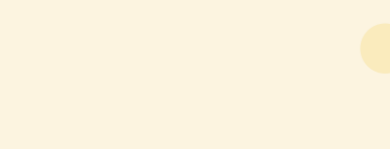
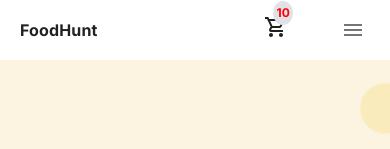
Before and after one commit to Waizul/FoodHunt, a React (Vite) app in the folder client/: page / in a window 390 px wide. Shown: the top 149 px of the page. Built offline with nearby package versions, Linux system fonts and the light colour scheme.

Commit message:
Responsive navbar added

```diff
--- a/client/src/App.tsx
+++ b/client/src/App.tsx
@@ -5,6 +5,7 @@ import { BrowserRouter, Routes, Route } from "react-router-dom";
 
 import { themeSettings } from "./styles/theme";
 import { Home } from "./pages";
+import { Navbar } from "./sections";
 
 const ColorModeContext = createContext({ toggleColorMode: () => {} });
 
@@ -28,6 +29,7 @@ function App() {
 				<CssBaseline />
 				<ThemeProvider theme={theme}>
 					<BrowserRouter>
+					<Navbar />
 					<Routes>
 						<Route path="/" element={<Home />} />
 					</Routes>
--- a/client/src/components/index.ts
+++ b/client/src/components/index.ts
@@ -2,4 +2,5 @@ import Search from "./search/Search";
 import Category from "./category/Category";
 import Item from "./item/Item";
 
+
 export { Search, Category, Item };
--- a/client/src/sections/index.ts
+++ b/client/src/sections/index.ts
@@ -1,4 +1,4 @@
 import Header from "./header/Header";
 import Foods from "./foods/Foods";
-
-export { Header, Foods };
+import Navbar from "./navbar/Navbar";
+export { Header, Foods, Navbar };
--- /dev/null
+++ b/client/src/sections/navbar/Navbar.tsx
@@ -0,0 +1,191 @@
+import {
+	Logout,
+	MenuOutlined,
+	ShoppingCartOutlined,
+	ArrowRightAlt,
+} from "@mui/icons-material";
+import {
+	Avatar,
+	Box,
+	Divider,
+	IconButton,
+	Menu,
+	MenuItem,
+	Stack,
+	Tooltip,
+	useMediaQuery,
+} from "@mui/material";
+import { styled, useTheme } from "@mui/material/styles";
+import { useState } from "react";
+
+type Props = {};
+
+const Nav = styled("nav")(({ theme }) => ({
+	width: "100%",
+	maxWidth: "1024px",
+	height: "60px",
+	margin: "auto",
+	[theme.breakpoints.down("laptop")]: {
+		paddingInline: 20,
+	},
+}));
+
+const NavItem = styled(MenuItem)(({ theme }) => ({
+	fontWeight: 500,
+	padding: 0,
+	marginLeft: "10px",
+	"&:hover": {
+		color: theme.palette.primary[500],
+		boxShadow: "none",
+	},
+}));
+
+const Navbar = (props: Props) => {
+	const theme = useTheme();
+	const matches = useMediaQuery(theme.breakpoints.up("tablet"));
+
+	const [anchorEl, setAnchorEl] = useState<null | HTMLElement>(null);
+	const open = Boolean(anchorEl);
+	const handleClick = (event: React.MouseEvent<HTMLElement>) => {
+		setAnchorEl(event.currentTarget);
+	};
+	const handleClose = () => {
+		setAnchorEl(null);
+	};
+
+	return (
+		<Nav>
+			<Stack
+				direction={"row"}
+				alignItems={"center"}
+				justifyContent={"space-between"}
+				height={"100%"}
+			>
+				<Box sx={{ cursor: "pointer", fontWeight: 700 }}>FoodHunt</Box>
+				<Stack direction={"row"} alignItems={"center"} spacing={4}>
+					{matches && (
+						<>
+							<NavItem sx={{}}>Breakfast</NavItem>
+							<NavItem>Lunch</NavItem>
+							<NavItem>Dinner</NavItem>
+						</>
+					)}
+
+					<Box
+						sx={{
+							position: "relative",
+						}}
+					>
+						<ShoppingCartOutlined />
+						<Box
+							sx={{
+								position: "absolute",
+								top: -14,
+								right: -5,
+								color: theme.palette.primary[500],
+								fontSize: "12px",
+								fontWeight: "700",
+								backgroundColor: theme.palette.grey[200],
+								borderRadius: "50%",
+								padding: "3px",
+							}}
+						>
+							10
+						</Box>
+					</Box>
+
+					{!matches && (
+						<>
+							<Box
+								sx={{
+									display: "flex",
+									alignItems: "center",
+									textAlign: "center",
+								}}
+							>
+								<Tooltip title='Menu'>
+									<IconButton
+										onClick={handleClick}
+										size='small'
+										sx={{ ml: 2 }}
+										aria-controls={open ? "account-menu" : undefined}
+										aria-haspopup='true'
+										aria-expanded={open ? "true" : undefined}
+									>
+										<MenuOutlined />
+									</IconButton>
+								</Tooltip>
+							</Box>
+							<Menu
+								anchorEl={anchorEl}
+								id='nav-menu'
+								open={open}
+								onClose={handleClose}
+								onClick={handleClose}
+								sx={{}}
+								PaperProps={{
+									elevation: 0,
+									sx: {
+										width: 200,
+										margin: "auto",
+										overflow: "visible",
+										filter: "drop-shadow(0px 2px 8px rgba(0,0,0,0.32))",
+										mt: 1.5,
+										"& .MuiAvatar-root": {
+											width: 30,
+											height: 30,
+											ml: -0.5,
+											mr: 1,
+										},
+										"&:before": {
+											content: '""',
+											display: "block",
+											position: "absolute",
+											top: 0,
+											right: 14,
+											width: 10,
+											height: 10,
+
+											transform: "translateY(-50%) rotate(45deg)",
+											zIndex: 0,
+										},
+									},
+								}}
+								transformOrigin={{ horizontal: "right", vertical: "top" }}
+								anchorOrigin={{ horizontal: "right", vertical: "bottom" }}
+							>
+								<NavItem onClick={handleClose}>
+									<ArrowRightAlt fontSize='small' sx={{ mr: 1 }} />
+									Breakfast
+								</NavItem>
+								<NavItem onClick={handleClose}>
+									<ArrowRightAlt fontSize='small' sx={{ mr: 1 }} />
+									Lunch
+								</NavItem>
+								<NavItem onClick={handleClose}>
+									<ArrowRightAlt fontSize='small' sx={{ mr: 1 }} />
+									Dinner
+								</NavItem>
+
+								<Divider />
+								<NavItem onClick={handleClose}>
+									<Avatar /> My Orders
+								</NavItem>
+								<NavItem onClick={handleClose}>
+									<Avatar sx={{ width: 20, height: 20 }} /> My account
+								</NavItem>
+
+								<NavItem onClick={handleClose}>
+									<Logout fontSize='small' sx={{ mr: 1 }} />
+									Logout
+								</NavItem>
+							</Menu>
+						</>
+					)}
+				</Stack>
+			</Stack>
+		</Nav>
+	);
+};
+
+export default Navbar;
--- a/client/src/styles/theme.ts
+++ b/client/src/styles/theme.ts
@@ -56,6 +56,14 @@ export const tokens = {
 		white: "#fff",
 		main: "#1f2026",
 	},
+	breakpoints: {
+    values: {
+      mobile: 0,
+      tablet: 640,
+      laptop: 1024,
+      desktop: 1200,
+    },
+  },
 };
 
 // mui theme settings
@@ -135,4 +143,7 @@ export const themeSettings = (mode: PaletteMode) => ({
 			color: tokens.grey[700],
 		},
 	},
+	breakpoints: {
+		...tokens.breakpoints
+	}
 });
```
Also changed, not shown: client/src/styles/expanded-theme.ts (+7 -0 lines), client/types.d.ts (+7 -0 lines).
